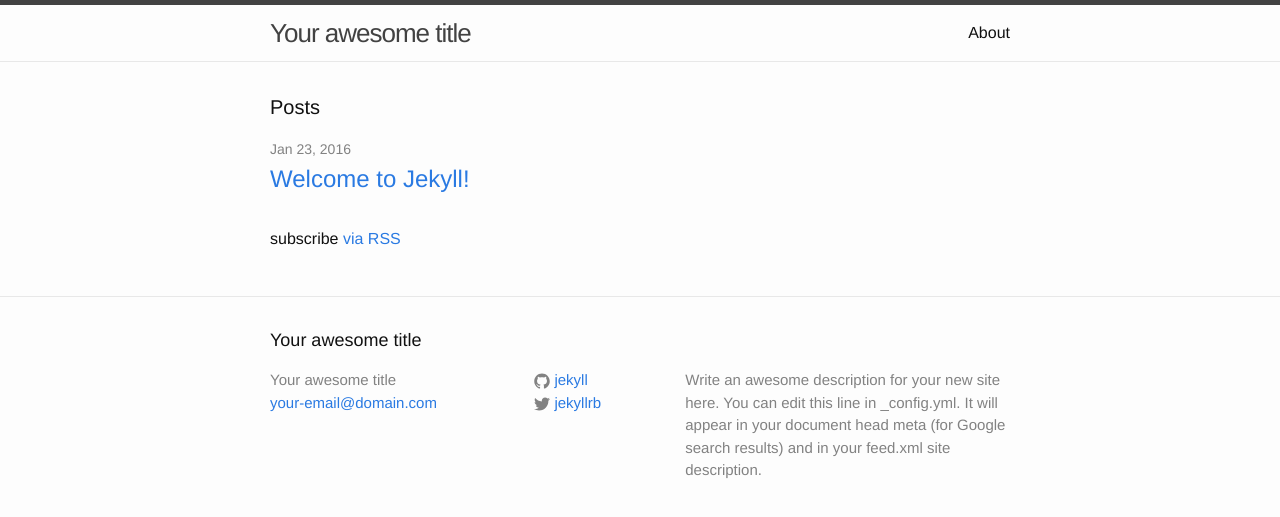
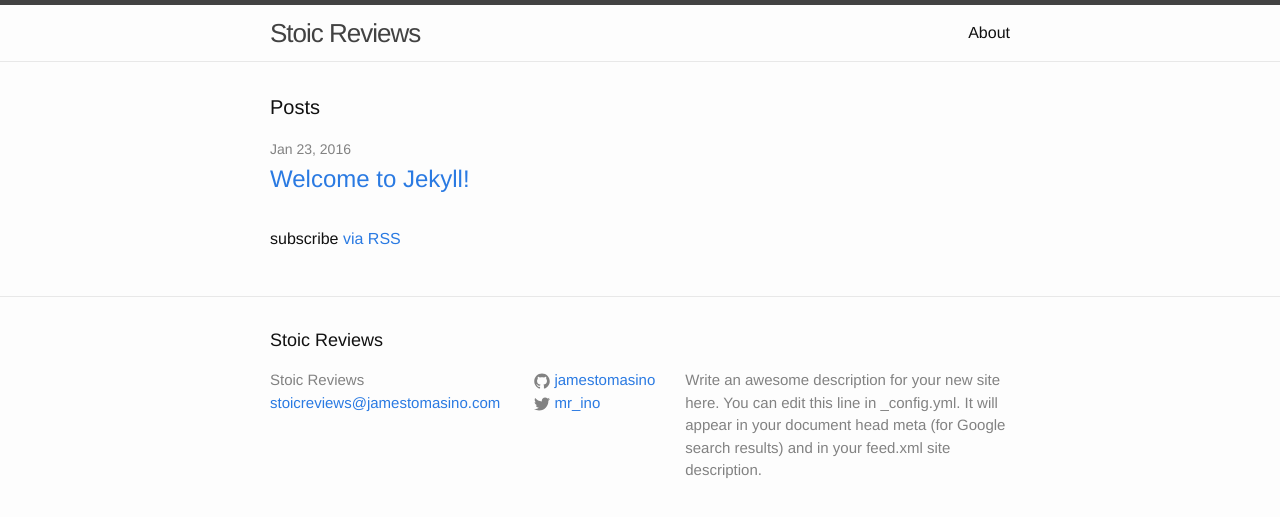
Before and after one commit to jamestomasino/stoicreviews, a Jekyll site: the page built from index.html, in a window 1280 px wide. Shown: the top 517 px of the page. Built offline with Jekyll 4.4.1, drawn with Linux system fonts in a browser that asks for light colours.

Commit message:
updated config base

```diff
--- a/_config.yml
+++ b/_config.yml
@@ -1,14 +1,14 @@
 # Site settings
-title: Your awesome title
-email: your-email@domain.com
+title: Stoic Reviews
+email: stoicreviews@jamestomasino.com
 description: > # this means to ignore newlines until "baseurl:"
   Write an awesome description for your new site here. You can edit this
   line in _config.yml. It will appear in your document head meta (for
   Google search results) and in your feed.xml site description.
 baseurl: "/stoicreviews" # the subpath of your site, e.g. /blog/
-url: "http://yourdomain.com" # the base hostname & protocol for your site
-twitter_username: jekyllrb
-github_username:  jekyll
+url: "http://stoicreviews.com" # the base hostname & protocol for your site
+twitter_username: mr_ino
+github_username:  jamestomasino
 
 # Build settings
 markdown: kramdown
```
